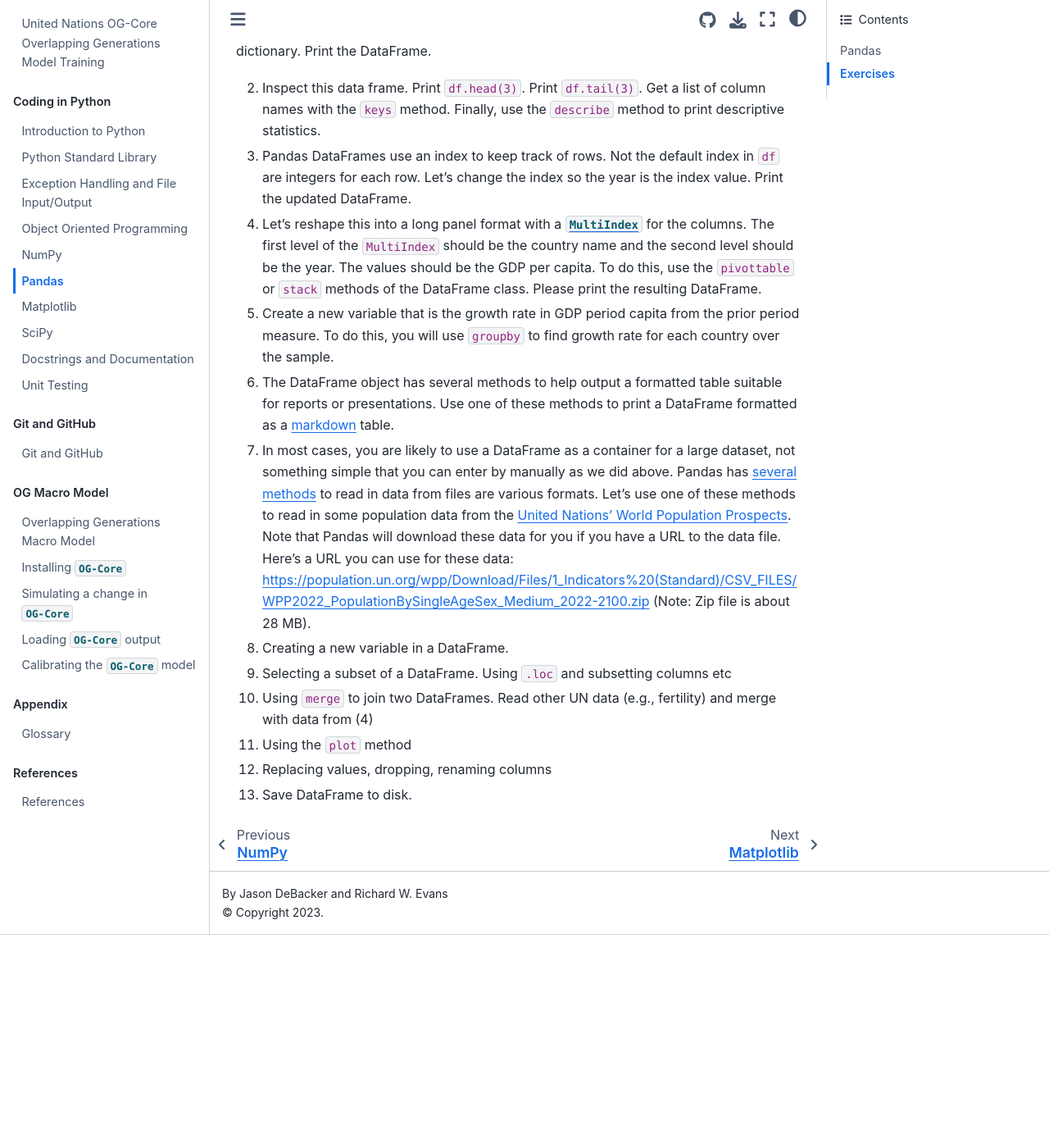
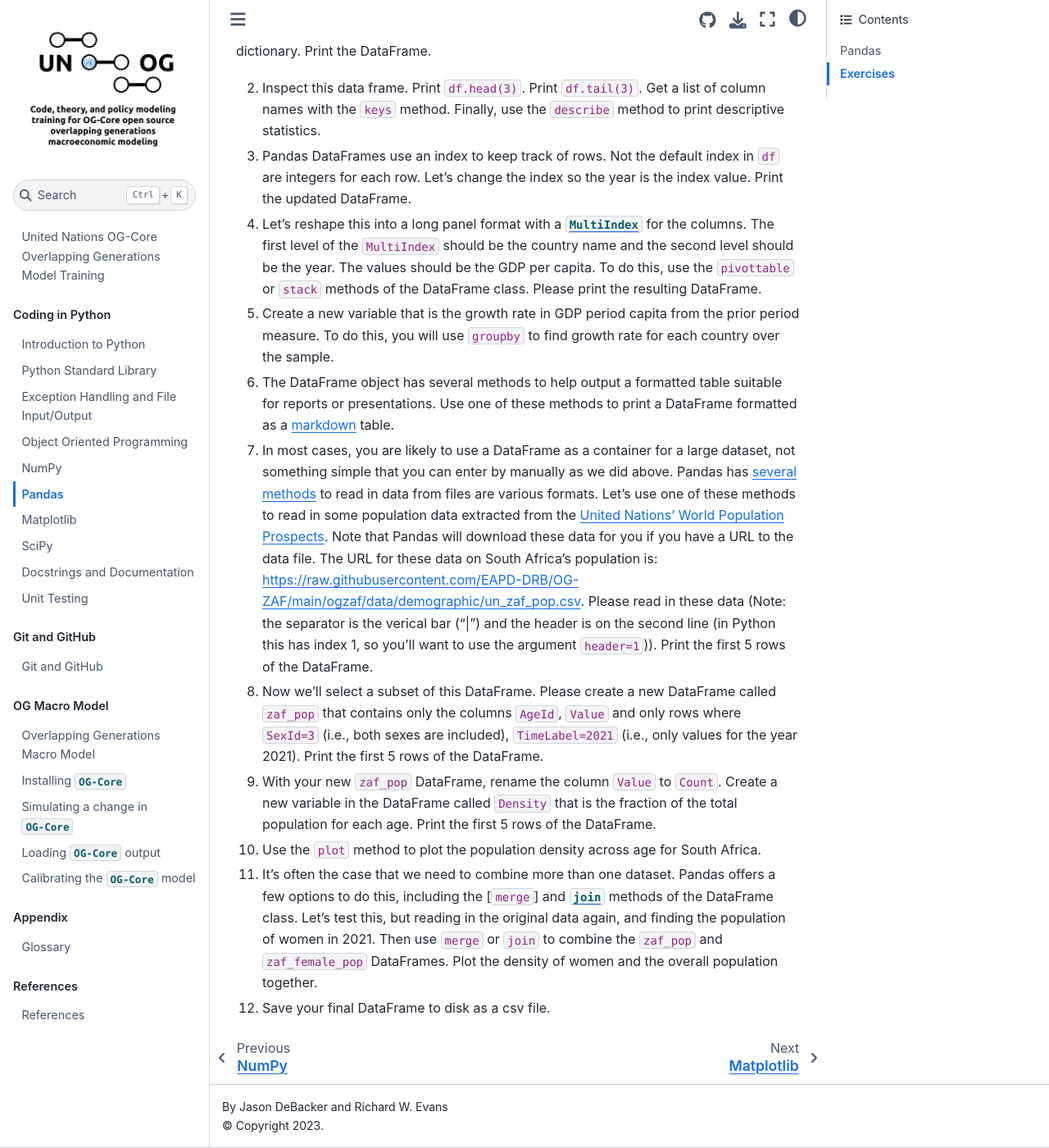
Before and after one commit to jdebacker/UN-OG-Training, a Jupyter Book: the page built from docs/book/python/Pandas.md, in a window 1280 px wide and 1400 px high, scrolled down 368 px. Shown: the whole window at 82% size. Built offline with Jupyter Book 1.0.4 settings and Sphinx 7.4.7 and the Sphinx Book theme 1.1.4, drawn with Linux system fonts in a browser that asks for light colours; pages that are not in the unit, such as notebooks, are missing from menus; comment, search, counter and statistics services are not loaded; before the commit the page ends 1508 px from its top, so only the background shows below that.

Commit message:
complete pandas exercises and corresponding solutions

```diff
--- a/docs/book/python/Pandas.md
+++ b/docs/book/python/Pandas.md
@@ -21,10 +21,9 @@
 4. Let's reshape this into a long panel format with a [`MultiIndex`](https://pandas.pydata.org/docs/user_guide/advanced.html) for the columns.  The first level of the `MultiIndex` should be the country name and the second level should be the year.  The values should be the GDP per capita.  To do this, use the `pivottable` or `stack` methods of the DataFrame class. Please print the resulting DataFrame.
 5. Create a new variable that is the growth rate in GDP  period capita from the prior period measure. To do this,  you will use `groupby` to find growth rate for each country over the sample.
 6. The DataFrame object has several methods to help output a formatted table suitable for reports or presentations. Use one of these methods to print a DataFrame formatted as a [markdown](https://www.markdownguide.org/basic-syntax/) table.
-7. In most cases, you are likely to use a DataFrame as a container for a large dataset, not something simple that you can enter by manually as we did above.  Pandas has [several methods](https://pandas.pydata.org/docs/user_guide/io.html) to read in data from files are various formats.  Let's use one of these methods to read in some population data from the [United Nations' World Population Prospects](https://population.un.org/wpp/).  Note that Pandas will download these data for you if you have a URL to the data file.  Here's a URL you can use for these data: [https://population.un.org/wpp/Download/Files/1_Indicators%20(Standard)/CSV_FILES/WPP2022_PopulationBySingleAgeSex_Medium_2022-2100.zip](https://population.un.org/wpp/Download/Files/1_Indicators%20(Standard)/CSV_FILES/WPP2022_PopulationBySingleAgeSex_Medium_2022-2100.zip) (Note: Zip file is about 28 MB).
-8. Creating a new variable in a DataFrame.
-9.  Selecting a subset of a DataFrame. Using `.loc` and subsetting columns etc
-10.  Using `merge` to join two DataFrames.  Read other UN data (e.g., fertility) and merge with data from (4)
-11. Using the `plot` method
-12. Replacing values, dropping, renaming columns
-13. Save DataFrame to disk.
+7. In most cases, you are likely to use a DataFrame as a container for a large dataset, not something simple that you can enter by manually as we did above.  Pandas has [several methods](https://pandas.pydata.org/docs/user_guide/io.html) to read in data from files are various formats.  Let's use one of these methods to read in some population data extracted from the [United Nations' World Population Prospects](https://population.un.org/wpp/).  Note that Pandas will download these data for you if you have a URL to the data file.  The URL for these data on South Africa's population is: [https://raw.githubusercontent.com/EAPD-DRB/OG-ZAF/main/ogzaf/data/demographic/un_zaf_pop.csv](https://raw.githubusercontent.com/EAPD-DRB/OG-ZAF/main/ogzaf/data/demographic/un_zaf_pop.csv).  Please read in these data (Note: the separator is the verical bar ("|") and the header is on the second line (in Python this has index 1, so you'll want to use the argument `header=1`)).  Print the first 5 rows of the DataFrame.
+8. Now we'll select a subset of this DataFrame.  Please create a new DataFrame called `zaf_pop` that contains only the columns `AgeId`, `Value` and only rows where `SexId=3` (i.e., both sexes are included), `TimeLabel=2021` (i.e., only values for the year 2021). Print the first 5 rows of the DataFrame.
+9. With your new `zaf_pop` DataFrame, rename the column `Value` to `Count`. Create a new variable in the DataFrame called `Density` that is the fraction of the total population for each age. Print the first 5 rows of the DataFrame.
+10. Use the `plot` method to plot the population density across age for South Africa.
+11. It's often the case that we need to combine more than one dataset.  Pandas offers a few options to do this, including the [`merge`] and [`join`](https://pandas.pydata.org/docs/reference/api/pandas.DataFrame.join.html) methods of the DataFrame class. Let's test this, but reading in the original data again, and finding the population of women in 2021.  Then use `merge` or `join` to combine the `zaf_pop` and `zaf_female_pop` DataFrames.  Plot the density of women and the overall population together.
+12. Save your final DataFrame to disk as a csv file.
```
Also changed, not shown: 1 other file.
